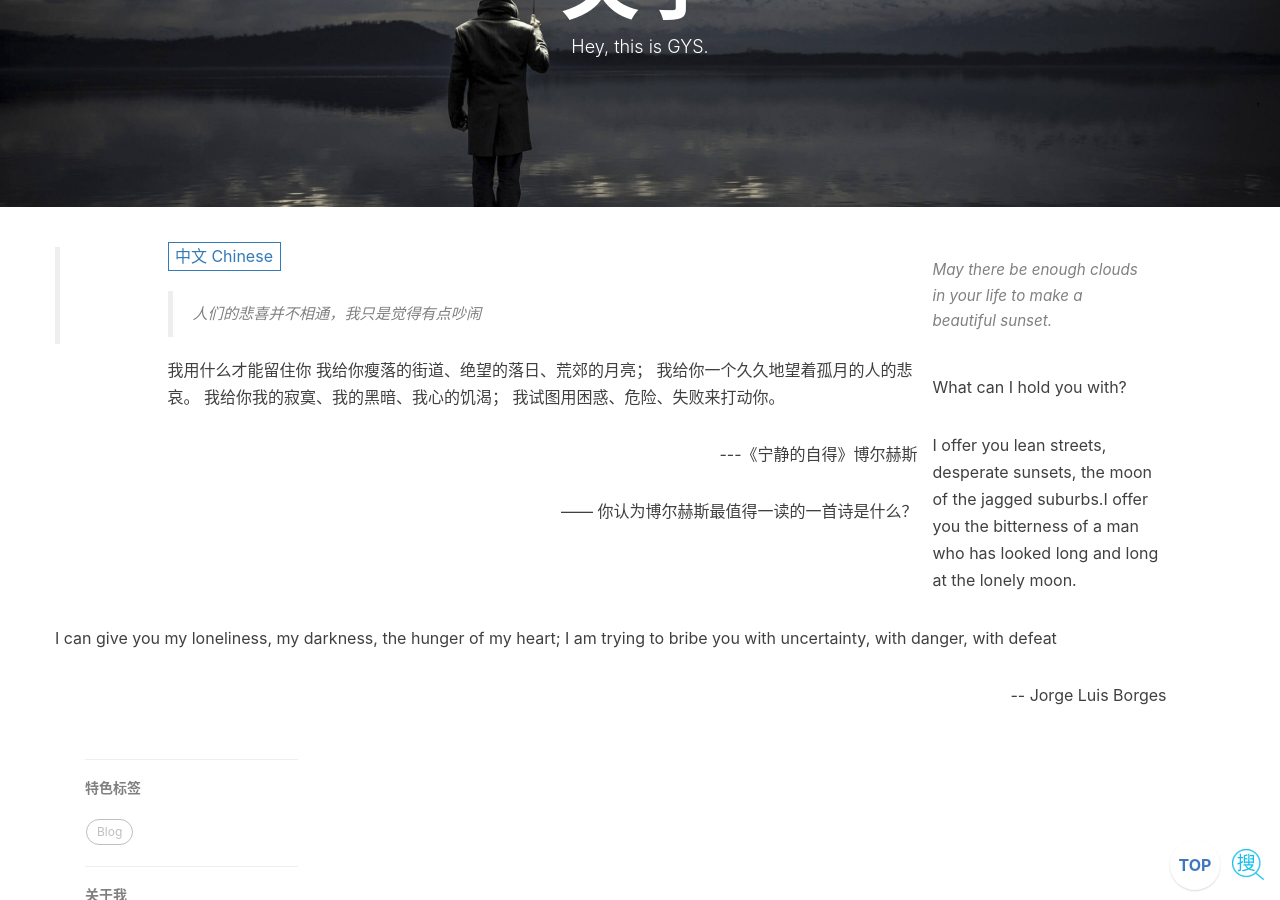
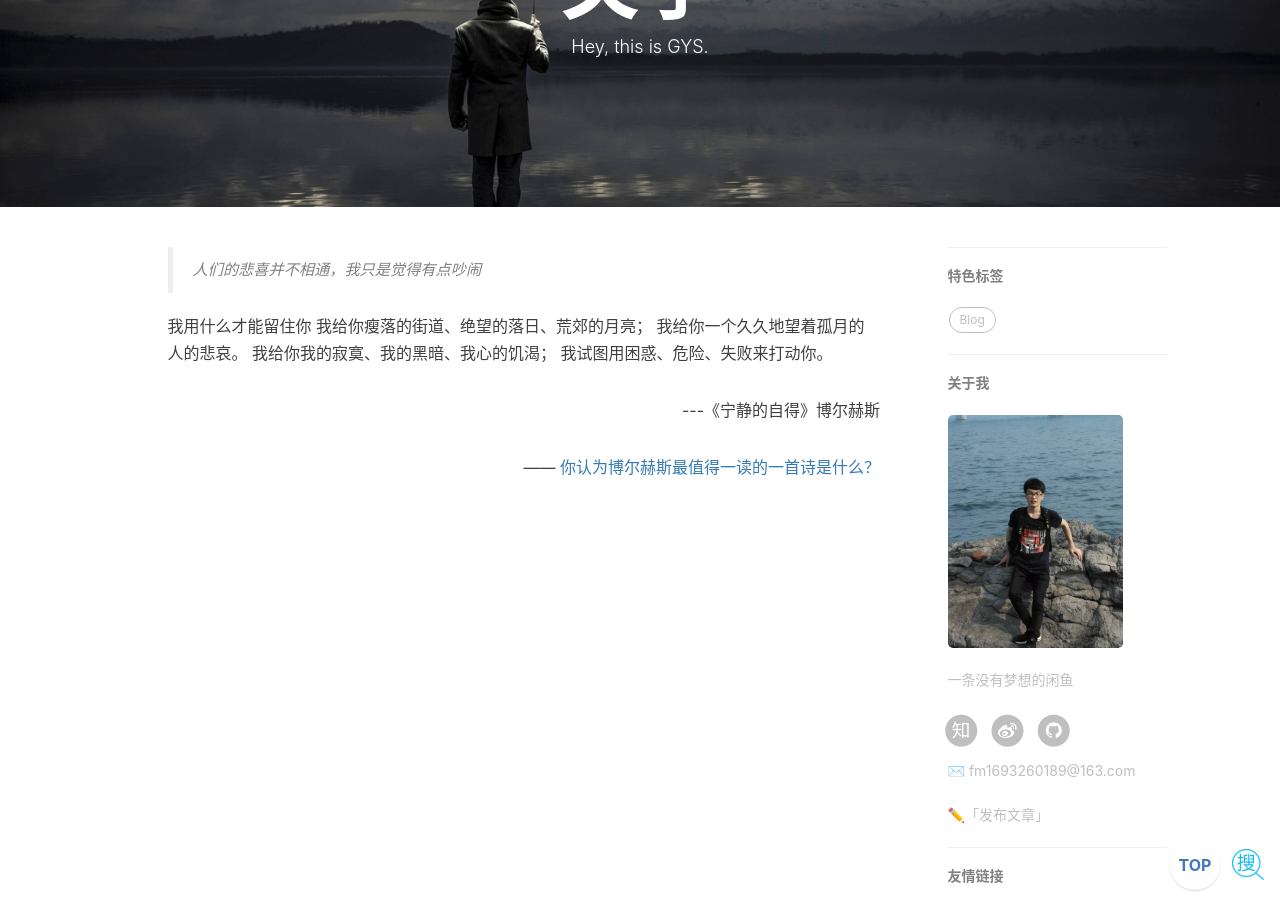
Before and after one commit to Richardurben/Richardurben.github.io, a Jekyll site: the page built from about.html, in a window 1280 px wide and 900 px high, scrolled down 211 px. Built offline with Jekyll 4.4.1, drawn with Linux system fonts in a browser that asks for light colours; nearby versions of some CDN libraries; comment, search, counter and statistics services are not loaded.

Commit message:
Update about.html

```diff
--- a/about.html
+++ b/about.html
@@ -6,11 +6,15 @@
 ---
 
 <!-- Language Selector -->
-<select onchange= "onLanChange(this.options[this.options.selectedIndex].value)">
+<!-- <select class="sel-lang" onchange= "onLanChange(this.options[this.options.selectedIndex].value)">
     <option value="0" selected> 中文 Chinese </option>
-    <option value="1"> 英语 English </option>
-</select>
+    <option value="1"> 英文 English </option>
+</select> -->
 
+<!-- Chinese Version -->
+<div class="zh post-container">
+
+    <!--copied from markdown -->
 <blockquote>
         人们的悲喜并不相通，我只是觉得有点吵闹
     </blockquote>
@@ -29,90 +33,77 @@
 
 </div>
 
-<!-- English Version -->
-<div class="en post-container">
-    <blockquote>
-        May there be enough clouds in your life to make a beautiful sunset.
-    </blockquote>
-
-    <p>
-        What can I hold you with?
-    </p>
-
-    <p>
-        I offer you lean streets, desperate sunsets, the moon of the jagged suburbs.I offer you the bitterness of a man who has looked long and long at the lonely moon.
-    </p>
-
-     <p>
-        I can give you my loneliness, my darkness, the hunger of my heart; I am trying to bribe you with uncertainty, with danger, with defeat
-    </p>
-
-    <p style="text-align:right;">
-    -- Jorge Luis Borges
-    </p>
-
-</div>
-
 <!-- Handle Language Change -->
 <script type="text/javascript">
     // get nodes
     var $zh = document.querySelector(".zh");
     var $en = document.querySelector(".en");
+    var $select = document.querySelector("select");
+
+    // bind hashchange event
+    window.addEventListener('hashchange', _render);
+
+    // handle render
+    function _render(){
+        var _hash = window.location.hash;
+        // en
+        if(_hash == "#en"){
+            $select.selectedIndex = 1;
+            $en.style.display = "block";
+            $zh.style.display = "none";
+        // zh by default
+        }else{
+            // not trigger onChange, otherwise cause a loop call.
+            $select.selectedIndex = 0;
+            $zh.style.display = "block";
+            $en.style.display = "none";
+        }
+    }
+
+    // handle select change
     function onLanChange(index){
         if(index == 0){
-            $zh.style.display = "block";
-            $en.style.display = "none";
+            window.location.hash = "#zh"
         }else{
-            $en.style.display = "block";
-            $zh.style.display = "none";
+            window.location.hash = "#en"
         }
     }
-    onLanChange(0);
+
+    // init
+    _render();
 </script>
 
 
-{% if site.duoshuo_username %}
-<!-- 多说评论框 start -->
-<div class="comment">
-    <div class="ds-thread"
-    {% if site.duoshuo_username == "huxblog" %}
-        data-thread-id="1187623191091085319"
-    {% else %}
-        data-thread-key="{{site.duoshuo_username}}/about"
-    {% endif %}
+<!-- Gitalk 评论 start  -->
+<!--
+{% if site.gitalk.enable %}
+-->
+<!-- Gitalk link  -->
+<!--
+ <link rel="stylesheet" href="https://unpkg.com/gitalk/dist/gitalk.css">
+<script src="https://unpkg.com/gitalk@latest/dist/gitalk.min.js"></script>
+<div id="gitalk-container"></div>
+    <script type="text/javascript">
+    var gitalk = new Gitalk({
+    clientID: '{{site.gitalk.clientID}}',
+    clientSecret: '{{site.gitalk.clientSecret}}',
+    repo: '{{site.gitalk.repo}}',
+    owner: '{{site.gitalk.owner}}',
+    admin: ['{{site.gitalk.admin}}'],
+    distractionFreeMode: {{site.gitalk.distractionFreeMode}},
+    id: 'about',
+    });
+    gitalk.render('gitalk-container');
+</script>
+{% endif %}
+-->
+<!-- Gitalk end -->
 
-    data-title="{{page.title}}"
-    data-url="{{site.url}}/about/"></div>
-</div>
-<!-- 多说评论框 end -->
+ <!-- disqus 评论框 start  -->
+{% if site.disqus.enable %}
 
-<!-- Duoshuo hacking -->
-<input id="dsUser" type="hidden" value="{{site.duoshuo_username}}"  />
-
-<!-- 多说公共JS代码 start (一个网页只需插入一次) -->
-<script type="text/javascript">
-    // dynamic User hacking by Hux
-    var _user = document.getElementById('dsUser').value;
-    // duoshuo comment query.
-    var duoshuoQuery = {short_name: _user };
-    (function() {
-        var ds = document.createElement('script');
-        ds.type = 'text/javascript';ds.async = true;
-        ds.src = (document.location.protocol == 'https:' ? 'https:' : 'http:') + '//static.duoshuo.com/embed.js';
-        ds.charset = 'UTF-8';
-        (document.getElementsByTagName('head')[0]
-         || document.getElementsByTagName('body')[0]).appendChild(ds);
-    })();
-</script>
-<!-- 多说公共JS代码 end -->
-{% endif %}
-
-
-{% if site.disqus_username %}
-<!-- disqus 评论框 start -->
 <div class="comment">
     <div id="disqus_thread" class="disqus-thread">
-
     </div>
 </div>
 <!-- disqus 评论框 end -->
@@ -120,8 +111,8 @@
 <!-- disqus 公共JS代码 start (一个网页只需插入一次) -->
 <script type="text/javascript">
     /* * * CONFIGURATION VARIABLES * * */
-    var disqus_shortname = "{{site.disqus_username}}";
-    var disqus_identifier = "{{site.disqus_username}}/{{page.url}}";
+    var disqus_shortname = "{{site.disqus.username}}";
+    var disqus_identifier = "{{site.disqus.username}}/{{page.url}}";
     var disqus_url = "{{site.url}}{{page.url}}";
 
     (function() {
```
